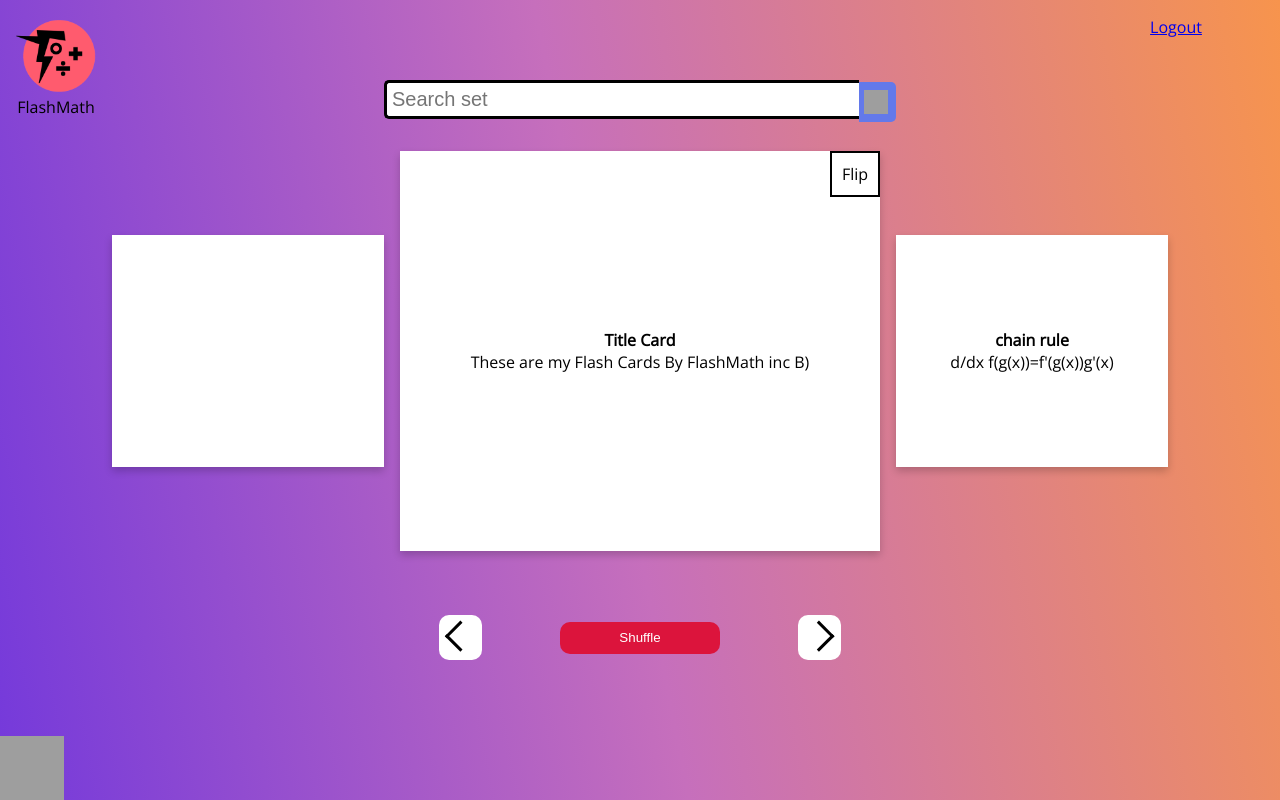
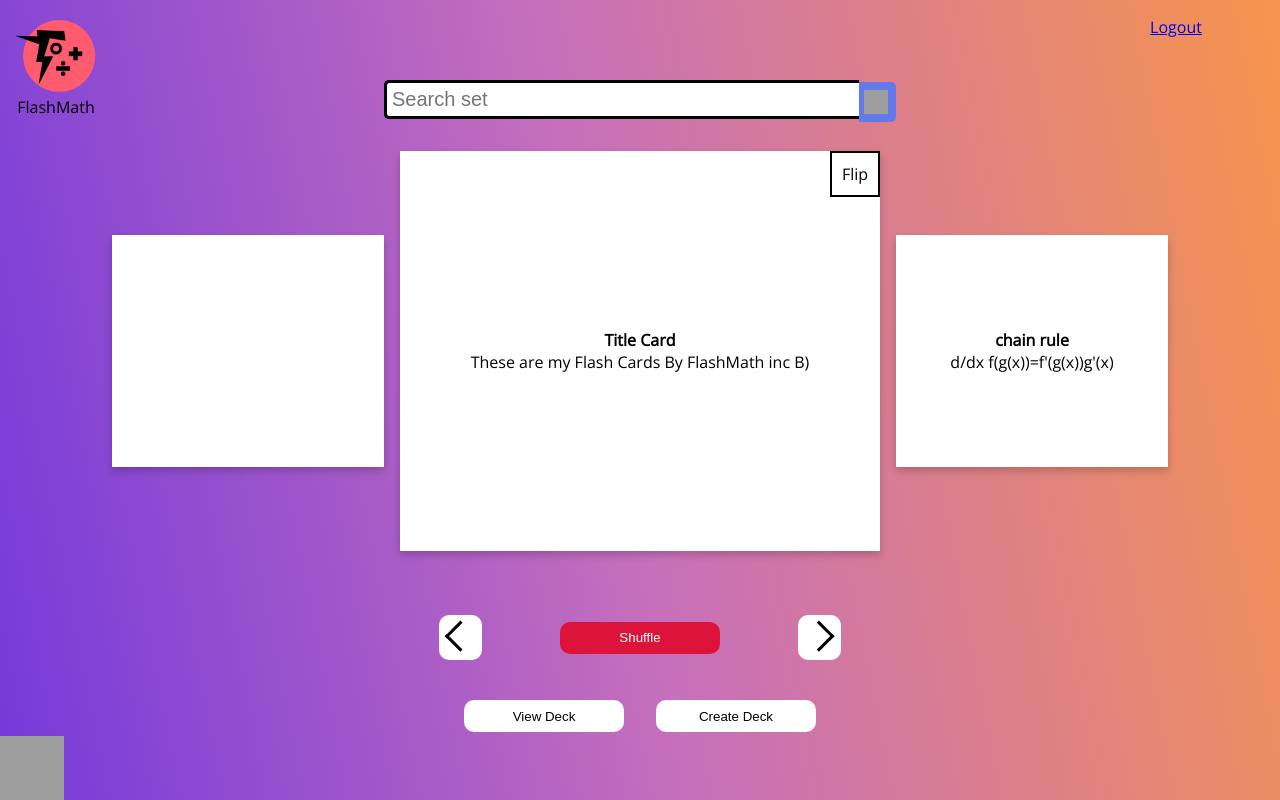
Before and after one commit to michaelschuff/FlashMath, a React (Create React App) app in the folder client/: page /cards in a window 1280 px wide. Built offline with nearby package versions, Linux system fonts and the light colour scheme; grey boxes are pictures that could not be loaded.

Commit message:
Added Create and View Deck

```diff
--- /dev/null
+++ b/client/src/routes/EditorPage/CreateDeckButton.js
@@ -0,0 +1,9 @@
+import React from 'react'
+
+export const CreateDeckButton = () => {
+  return (
+    <button class='create-deck-button'>
+      Create Deck
+    </button>
+  )
+}
--- a/client/src/routes/EditorPage/EditorPage.css
+++ b/client/src/routes/EditorPage/EditorPage.css
@@ -214,6 +214,36 @@ padding-top: 5%;
 }
 
 .bottom-bar{
+  display: flex;
+  flex-direction: row;
+  padding-top: 1vh;
+  min-height: 5vh;
+  justify-content: center;
+}
+
+.view-deck-button{
+  display:flex;
+  background-color: white;
+  color: black;
+  width: 10rem;
+  height: 2rem;
+  align-items: center;
+  justify-content: center;
+  margin: 2vh;
+}
+
+.create-deck-button{
+  display:flex;
+  background-color: white;
+  color: black;
+  width: 10rem;
+  height: 2rem;
+  align-items: center;
+  justify-content: center;
+  margin: 2vh;
+}
+
+.footer{
   position: absolute;
   bottom: 0;
   display: flex;
--- a/client/src/routes/EditorPage/EditorPage.js
+++ b/client/src/routes/EditorPage/EditorPage.js
@@ -5,6 +5,8 @@ import { SearchBar } from '../../components/Searchbar/SearchBar.js'
 import { Menu } from '../../components/Menu/Menu.js'
 import { Cards } from './Cards.js'
 import { CardNavigation } from './CardNavigation.js'
+import { ViewDeckButton } from './ViewDeckButton.js'
+import { CreateDeckButton } from './CreateDeckButton.js'
 
 // import { EditableText } from './EditCard.jsx'
 import './EditorPage.css'
@@ -102,6 +104,10 @@ function EditorPage ({ cardtitles, cardtexts, backcardtexts }) {
         <CardNavigation handleShiftCardLeft={shiftCardLeft} handleShiftCardRight={shiftCardRight} handleShuffleSet={shuffleSet} />
       </div>
       <div class='bottom-bar'>
+        <ViewDeckButton />
+        <CreateDeckButton />
+      </div>
+      <div class='footer'>
         <ShareButton />
       </div>
     </div>
--- /dev/null
+++ b/client/src/routes/EditorPage/ViewDeckButton.js
@@ -0,0 +1,9 @@
+import React from 'react'
+
+export const ViewDeckButton = () => {
+  return (
+    <button class='view-deck-button'>
+      View Deck
+    </button>
+  )
+}
```
